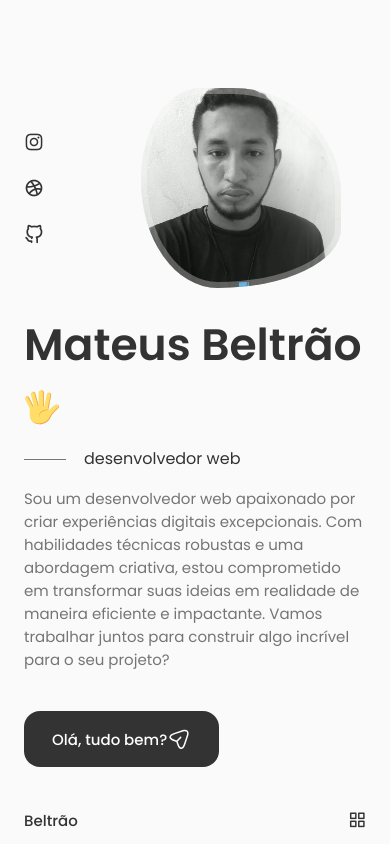
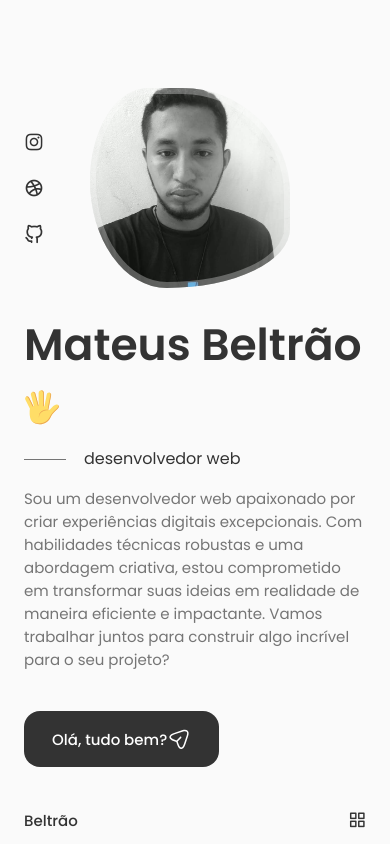
Before and after one commit to MateusBeltrao/portifolio, a React (Create React App) app: page / in a window 390 px wide. Shown: the top 844 px of the page. Built offline with nearby package versions, Linux system fonts and the light colour scheme.

Commit message:
hero about

```diff
--- a/src/components/home/home.css
+++ b/src/components/home/home.css
@@ -125,7 +125,7 @@
 @media screen and (max-width: 992px){
     .home_content {
         grid-template-columns: 100px repeat(2, 1fr);
-        column-gap: 5rem;
+        column-gap: 1.25rem;
 
     }
 
```
